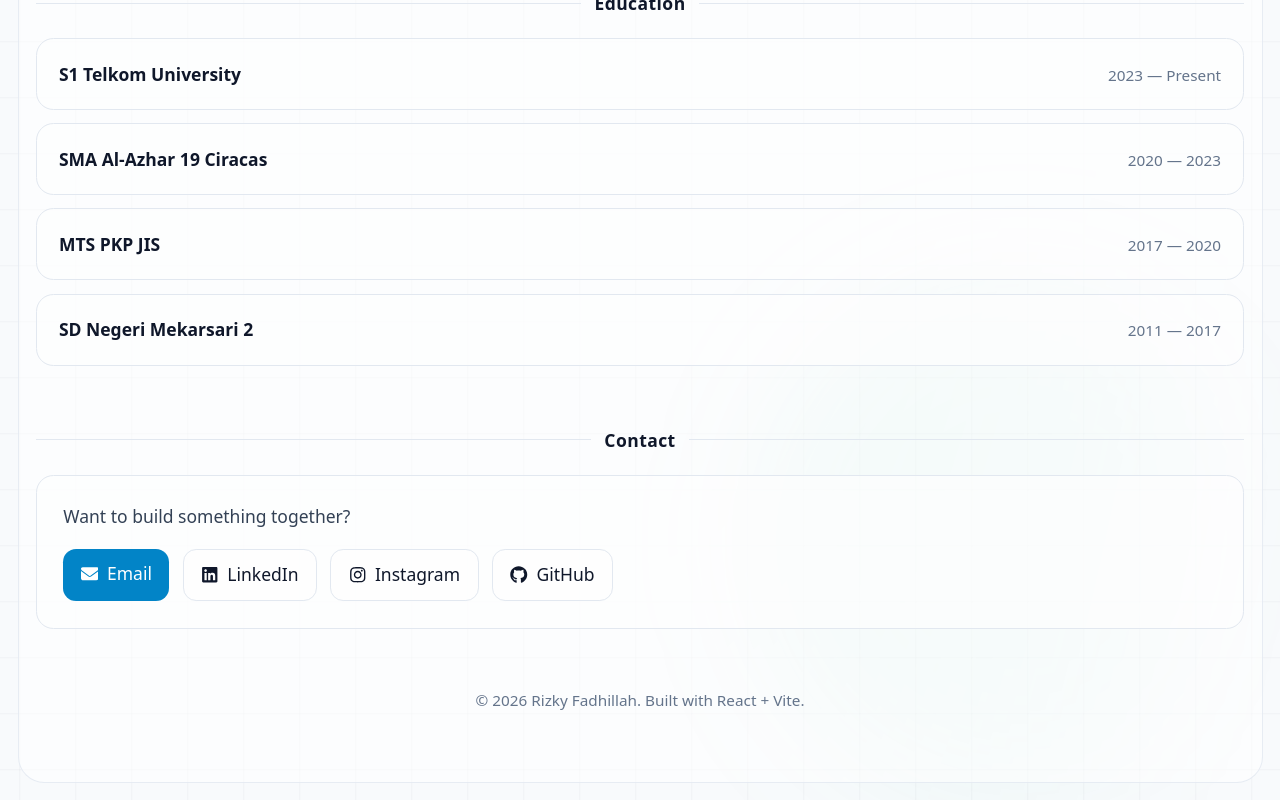
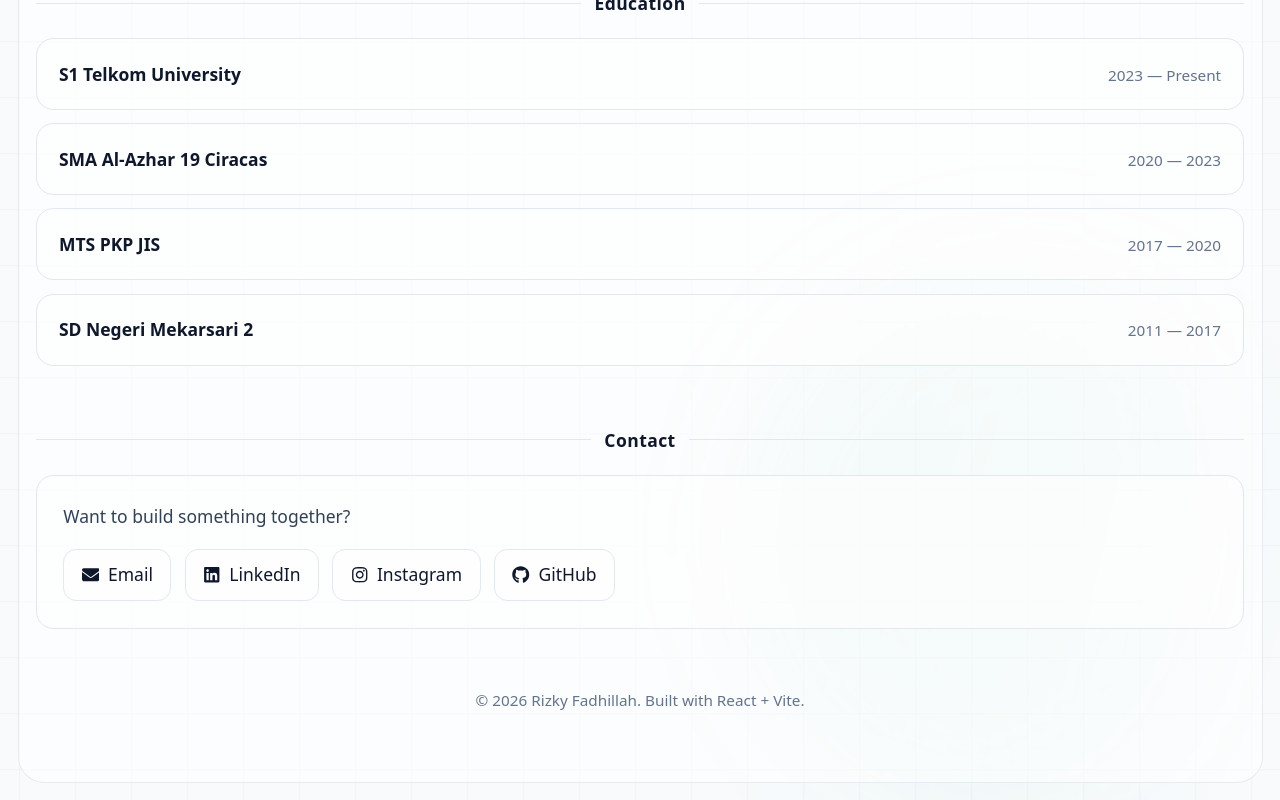
Before and after one commit to Kiryzsuuu/portofolio-rizky, a React (Vite) app: page / in a window 1280 px wide. Shown: the part 2946-3746 px from the top of the page. Built offline with nearby package versions, Linux system fonts and the light colour scheme.

Commit message:
Match email button style

```diff
--- a/src/App.tsx
+++ b/src/App.tsx
@@ -327,7 +327,7 @@ function App() {
             <div className="text-slate-700">Want to build something together?</div>
             <div className="mt-4 flex flex-wrap gap-3">
               <a
-                className="rounded-xl bg-sky-600 px-4 py-2.5 text-base font-medium text-white hover:bg-sky-500"
+                className="rounded-xl border border-slate-200 bg-white/60 px-4 py-2.5 text-base font-medium text-slate-900 hover:bg-white"
                 href={`mailto:${profile.email}`}
               >
                 <span className="inline-flex items-center gap-2">
```
